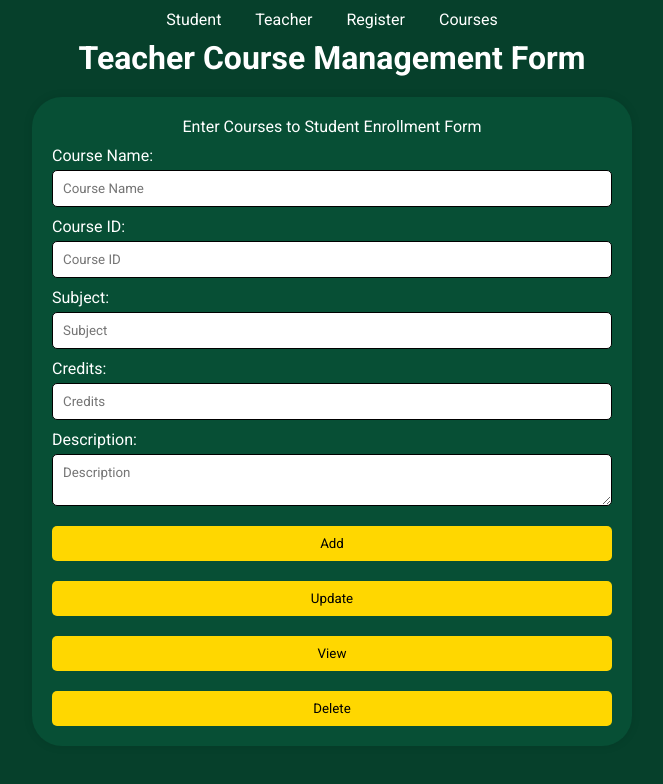
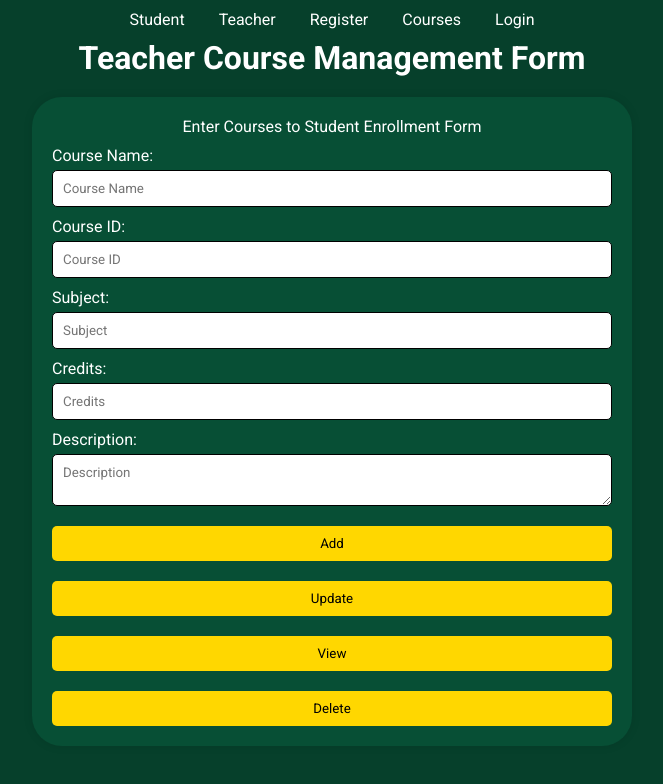
Before and after one commit to Tomomi-H011/SDEV_255_Final_Project_Group5, a website: page teacher.html in a window 1280 px wide. Shown: the whole page, without its empty margins (308-971 px from the left). Drawn offline with Linux system fonts and the light colour scheme.

Commit message:
Added <li> for userLogin

```diff
--- a/teacher.html
+++ b/teacher.html
@@ -25,6 +25,7 @@
         <li><a href="teacher.html">Teacher</a></li>
         <li><a href="add_user.html">Register</a></li>
         <li><a href="courses.html">Courses</a></li>
+        <li><a href="userLogin.html">Login</a></li>
       </ul>
     </nav>
 
```
